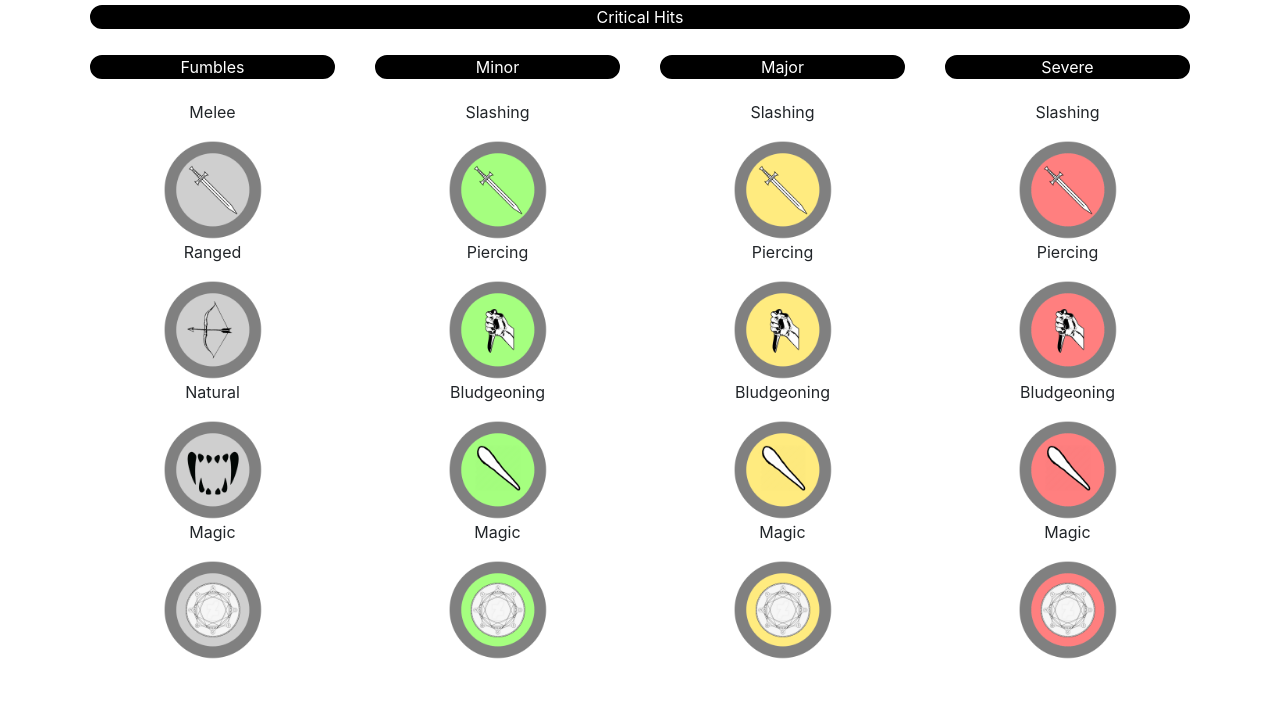
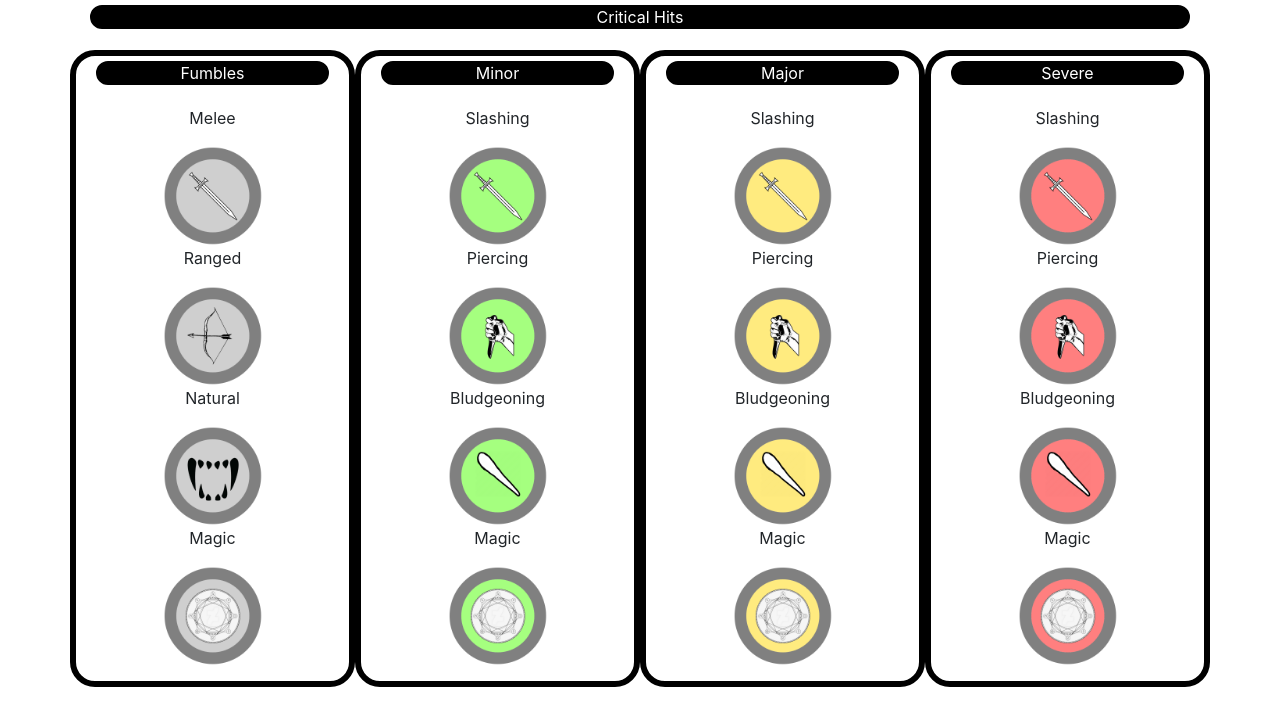
Before and after one commit to KirbyPaint/effects-generator, a plain HTML site: page index.html in a window 1280 px wide. Drawn offline with Linux system fonts and the light colour scheme.

Commit message:
add border styling to columns

```diff
--- a/css/styles.css
+++ b/css/styles.css
@@ -16,6 +16,12 @@ img {
   width: 100px;
 }
 
+.column-border {
+  border: 6px solid black;
+  border-radius: 25px;
+  padding-bottom: 15px;
+}
+
 .table-header {
   text-align: center;
   color: white;
--- a/index.html
+++ b/index.html
@@ -15,7 +15,7 @@
       </div>
     </div>
     <div class="row">
-      <div class="col-3">
+      <div class="col-3 column-border">
         <p class="table-header">Fumbles</p>
         <div class="center">
           <p>Melee</p>
@@ -28,7 +28,7 @@
           <img src="img/G-magic.png">
         </div>
       </div>
-      <div class="col-3">
+      <div class="col-3 column-border">
         <p class="table-header">Minor</p>
         <div class="center">
           <p>Slashing</p>
@@ -41,7 +41,7 @@
           <img src="img/B-magic.png">
         </div>
       </div>
-      <div class="col-3">
+      <div class="col-3 column-border">
         <p class="table-header">Major</p>
         <div class="center">
           <p>Slashing</p>
@@ -54,7 +54,7 @@
           <img src="img/M-magic.png">
         </div>
       </div>
-      <div class="col-3">
+      <div class="col-3 column-border">
         <p class="table-header">Severe</p>
         <div class="center">
           <p>Slashing</p>
```
